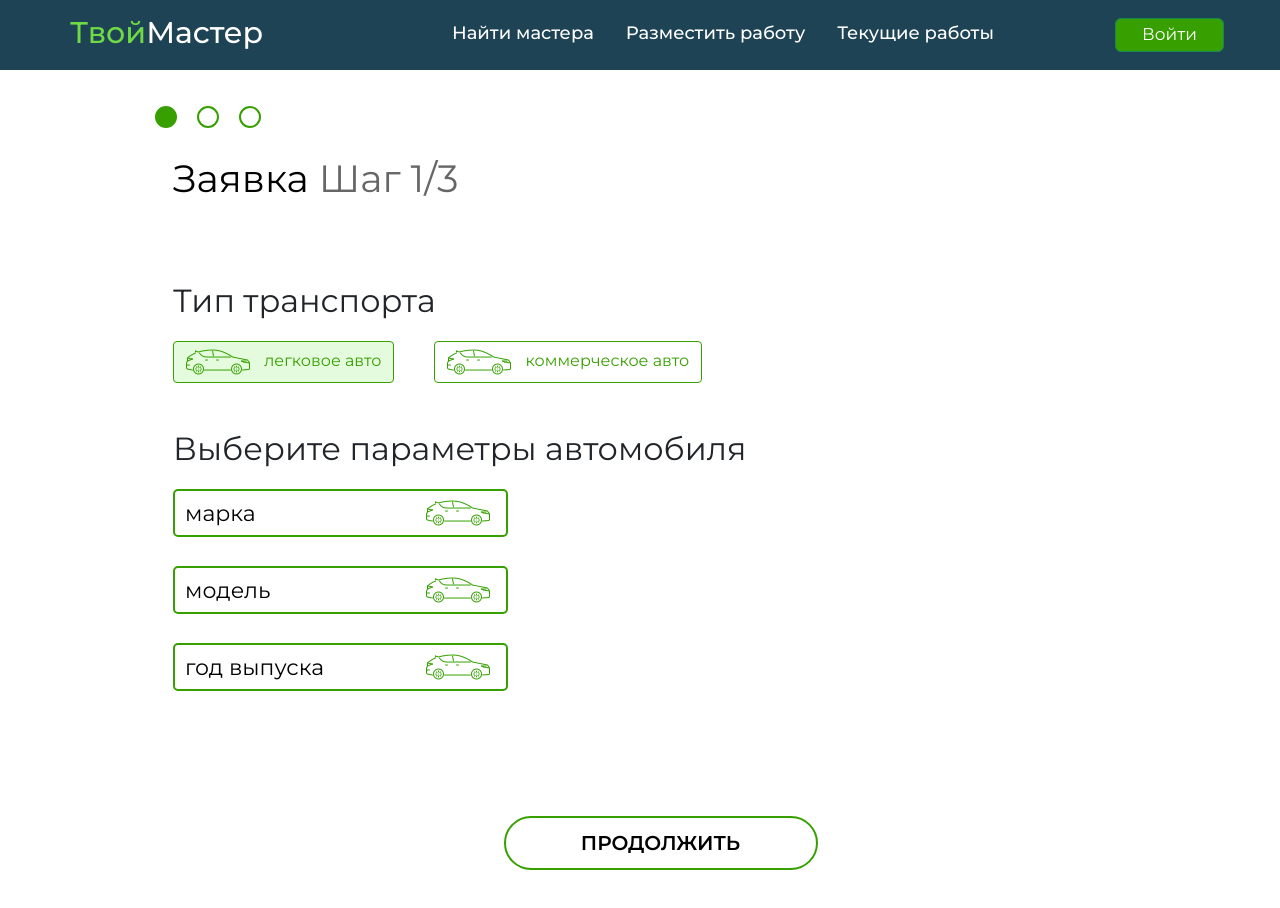
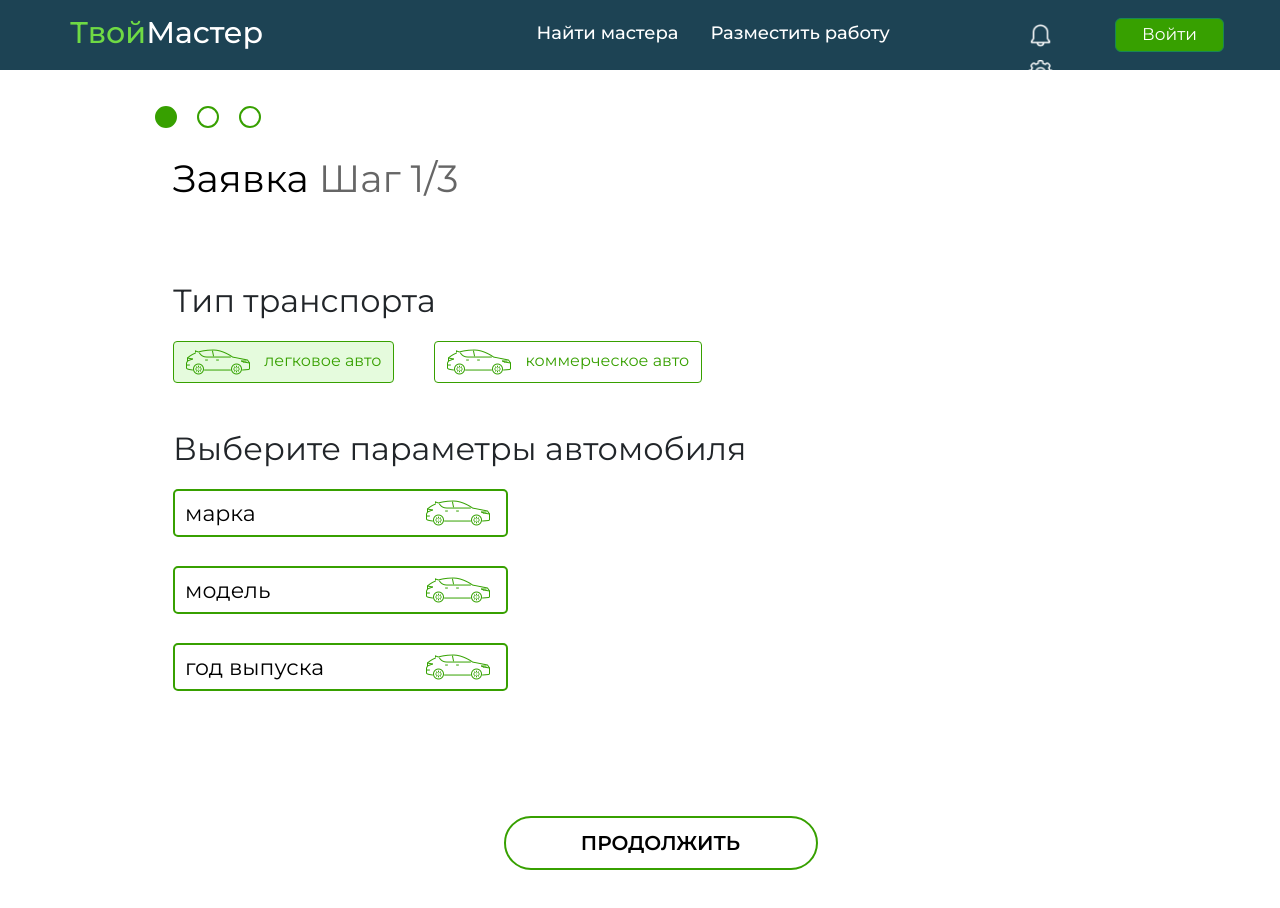
Before and after one commit to Kasitsyn/YourMaster, a React (Create React App) app: page / in a window 1280 px wide. Shown: the top 908 px of the page. Built offline with nearby package versions, Linux system fonts and the light colour scheme.

Commit message:
feat: added Control component into header

```diff
--- /dev/null
+++ b/src/components/Header/Control/Control.css
@@ -0,0 +1,4 @@
+.controlBlock li {
+    display: inline-block;
+    margin: 5px 0 0 20px;
+}
--- /dev/null
+++ b/src/components/Header/Control/Control.jsx
@@ -0,0 +1,19 @@
+import React from "react";
+import "./Control.css";
+
+export function Control() {
+    return (
+        <ul className="controlBlock">
+            <li>
+                <a href="#">
+                    <img src={require("../../../img/bell.png")} alt="notifications" />
+                </a>
+            </li>
+            <li>
+                <a href="#">
+                    <img src={require("../../../img/settings.png")} alt="settings" />
+                </a>
+            </li>
+        </ul>
+    );
+}
--- a/src/components/Header/Header.css
+++ b/src/components/Header/Header.css
@@ -63,3 +63,7 @@ header .container .btn-success {
 header .row {
     width: inherit;
 }
+
+.menuBox {
+    display: flex;
+}
--- a/src/components/Header/Header.jsx
+++ b/src/components/Header/Header.jsx
@@ -2,6 +2,7 @@ import React from "react";
 import { Button } from "../UI/buttons/Button";
 import { Nav } from "./NAV/Nav";
 import "./Header.css";
+import { Control } from "./Control/Control";
 
 
 export function Header(props) {
@@ -12,24 +13,25 @@ export function Header(props) {
         { id: 3, title: 'Текущие работы' },
     ];
 
-    const navForMaster = [
-        { id: 1, title: 'Найти работу' },
-        { id: 2, title: 'Текущие работы' },
-    ];
+    // const navForMaster = [
+    //     { id: 1, title: 'Найти работу' },
+    //     { id: 2, title: 'Текущие работы' },
+    // ];
 
     return (
         <header>
             <div className="container">
                 <div className="row">
-                    <div className="col-lg-3 col-md-10 col-sm-8 col-7 logoBlock">
+                    <div className="col-lg-4 col-md-10 col-sm-8 col-7 logoBlock">
                         <p className="logo"><span>Твой</span>Мастер</p>
                     </div>
-                    <div className="col-6 col-lg-8">
+                    <div className="col-6 col-lg-7 menuBox">
                         <ul className="nav justify-content-center">
                             {navForClient.map(item =>
                                 <Nav key={item.id} item={item} />
                             )}
                         </ul>
+                        <Control />
                     </div>
                     <div className="col-lg-1 col-md-2 col-sm-4 col-5 loginBlock">
                         <Button className="btn-success">Войти</Button>
```
Also changed, not shown: src/img/bell.png (added), src/img/settings.png (added).
